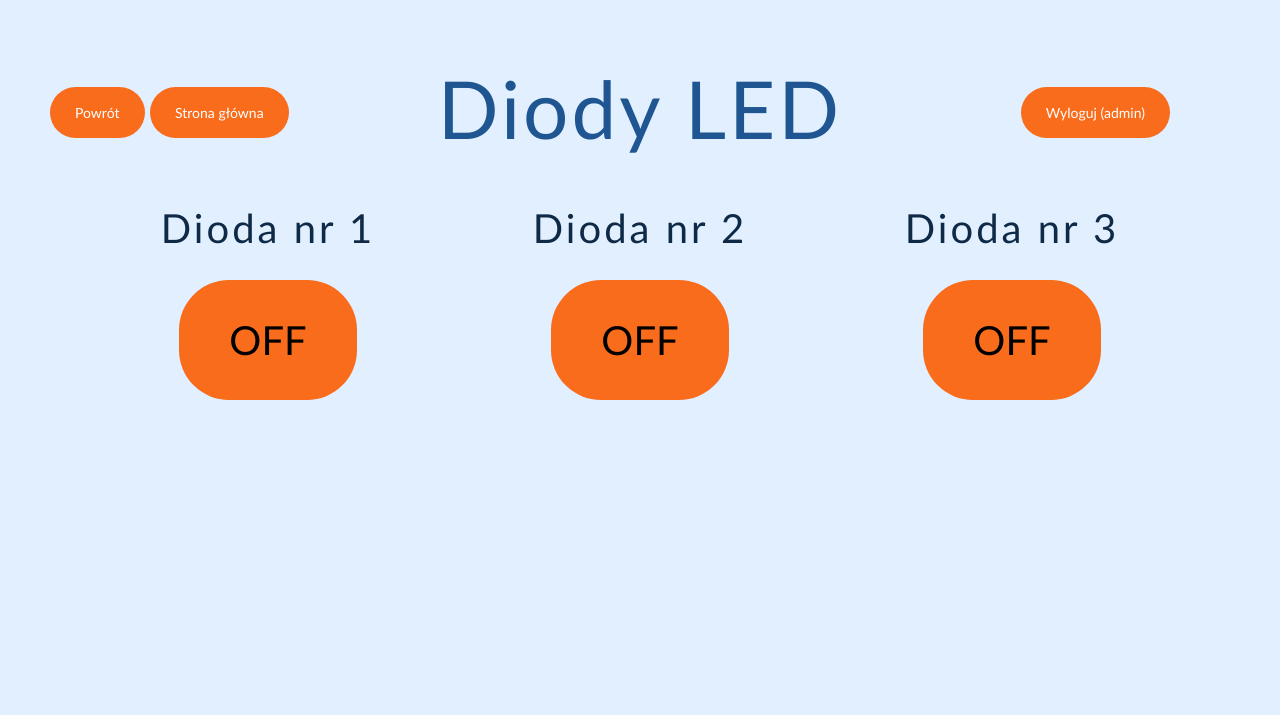
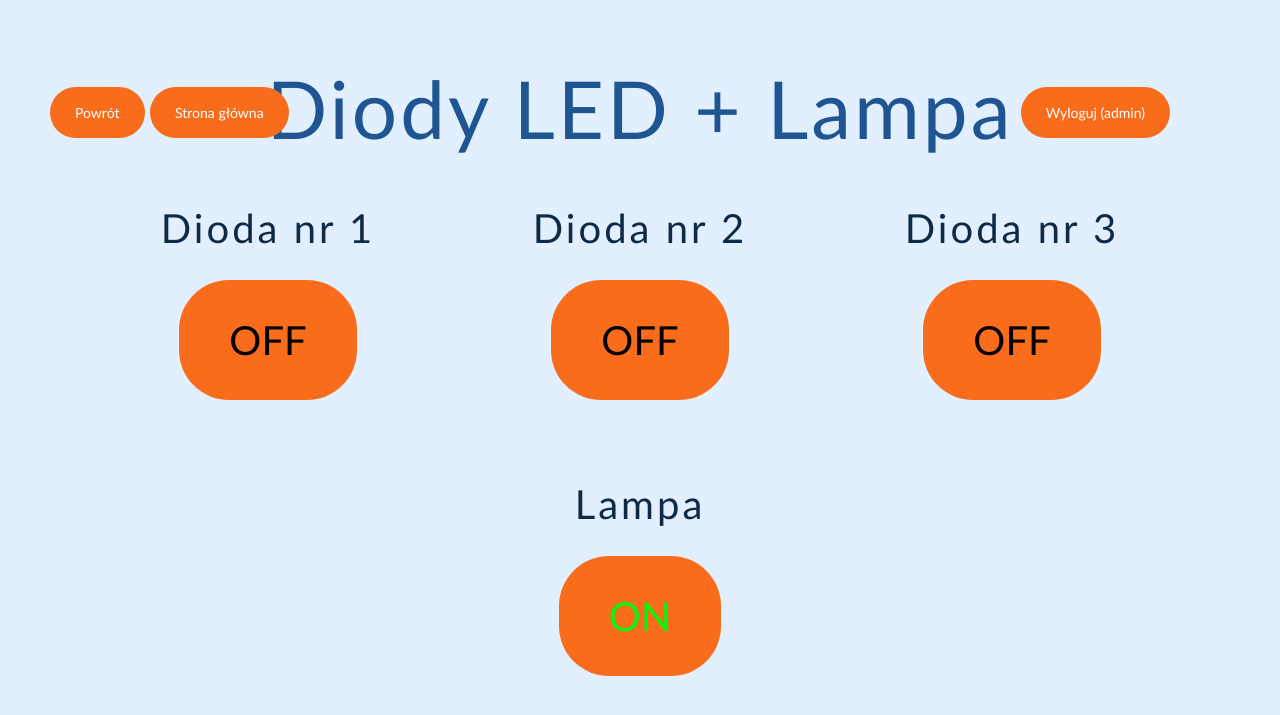
Before and after one commit to miloszwiczarski/smart_house, a Flask app: page /leds in a window 1280 px wide. Shown: the part 16-731 px from the top of the page. Run offline with Flask 2, Linux system fonts and the light colour scheme; a user stored in the database is signed in; data comes from the database, SQL or seed files in the repository; both versions use the stored data as it was after the commit.

Commit message:
dodana lampa do zestawu diod

```diff
--- a/website/crud.py
+++ b/website/crud.py
@@ -65,7 +65,8 @@ def initialize_test_devices_and_admin():
         {'name': 'dioda_1', 'is_on': False},
         {'name': 'dioda_2', 'is_on': False},
         {'name': 'dioda_3', 'is_on': False},
-        {'name': 'zamek_1', 'is_on': False}
+        {'name': 'zamek_1', 'is_on': False},
+        {'name': 'lampa_1', 'is_on': False}
     ]
 
     for device_data in devices:
--- a/website/templates/devices/LEDs.html
+++ b/website/templates/devices/LEDs.html
@@ -27,7 +27,7 @@
         <button onclick="goBack()"  class="back-button">Powrót</button>
     </div>
     <div class="dashboard-page">
-        <h1>Diody LED</h1>
+        <h1>Diody LED + Lampa</h1>
         <div class="container search-results">
             <div class="container-fluid search-container">
                 <div class="row">
@@ -43,6 +43,11 @@
                         <h1 class="devices-h1">Dioda nr 3</h1>
                         <button onclick="toggleLEDState('dioda_3')"><div id="ledStatus3">Stan</div></button>
                     </div>
+                </div>
+                <div class="row">
+                    <div class="col-12 col-md-12 col-lg-12 devices-list">
+                        <h1 class="devices-h1">Lampa</h1>
+                        <button onclick="toggleLEDState('lampa_1')"><div id="lampStatus1">Stan</div></button>
                     </div>
                 </div>
             </div>
@@ -79,6 +84,7 @@ function checkLEDStatus() {
         updateLEDStatus('ledStatus1', data.led_status_1);
         updateLEDStatus('ledStatus2', data.led_status_2);
         updateLEDStatus('ledStatus3', data.led_status_3);
+        updateLEDStatus('lampStatus1', data.lamp_status_1);
     })
     .catch(error => console.error('Błąd podczas pobierania statusu diod LED:', error));
 }
--- a/website/templates/devices_control.html
+++ b/website/templates/devices_control.html
@@ -35,7 +35,7 @@
                 <div class="row">
                         <div class="col-12 col-md-6 col-lg-3 devices-list">
 
-                            <h1 class="devices-h1">Diody LED</h1>
+                            <h1 class="devices-h1">Diody LED + Lampa</h1>
                             <button style="font-size: 17px" onclick="goToLEDs()">Zarządzanie LED</button>
                         </div>
                         <div class="col-12 col-md-6 col-lg-3 devices-list">
--- a/website/views.py
+++ b/website/views.py
@@ -146,11 +146,13 @@ def check_led_status():
     led_status_1 = get_device_state("dioda_1")
     led_status_2 = get_device_state("dioda_2")
     led_status_3 = get_device_state("dioda_3")
+    lamp_status_1 = get_device_state("lampa_1")
 
     print(led_status_1)
     print(led_status_2)
     print(led_status_3)
-    return jsonify({'led_status_1': led_status_1, 'led_status_2': led_status_2, 'led_status_3': led_status_3})
+    print(lamp_status_1)
+    return jsonify({'led_status_1': led_status_1, 'led_status_2': led_status_2, 'led_status_3': led_status_3, 'lamp_status_1': lamp_status_1})
 
 
 
```
Also changed, not shown: website/database.db.
